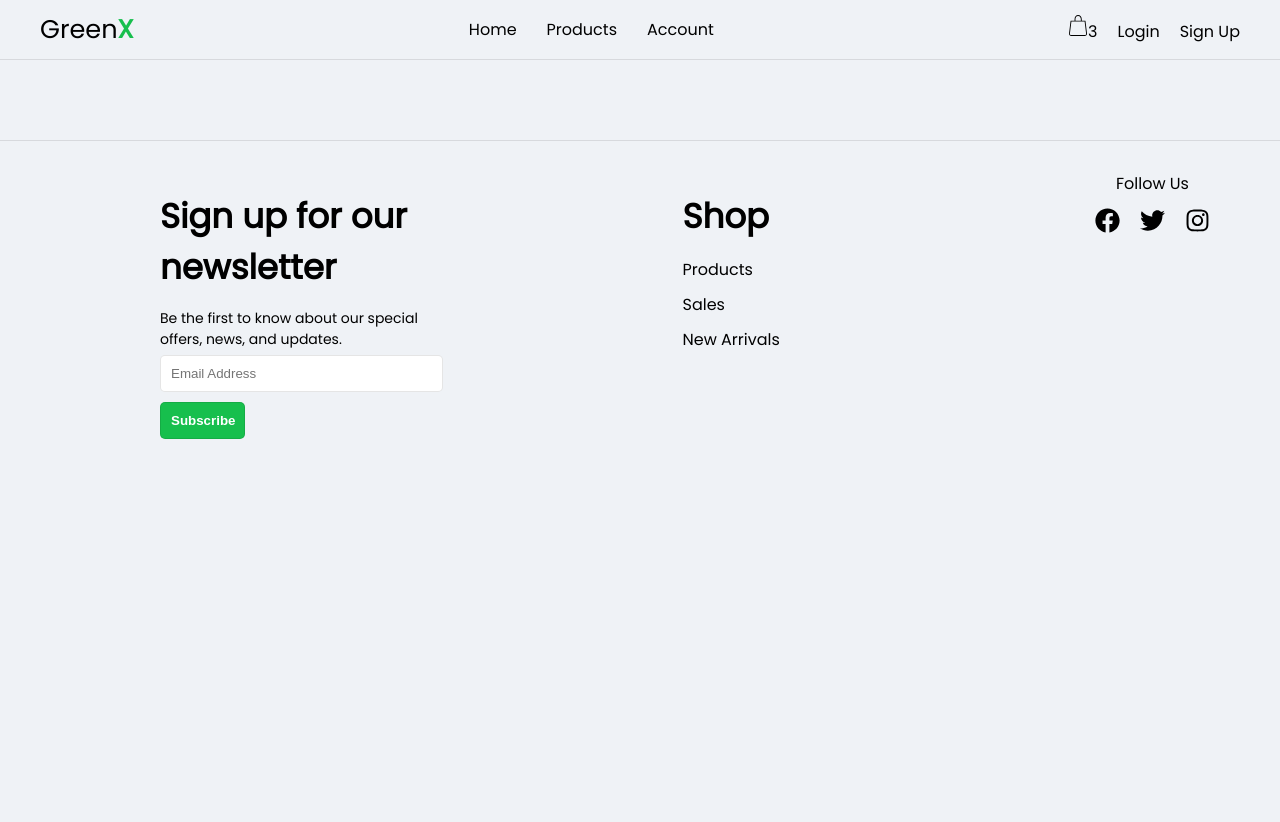
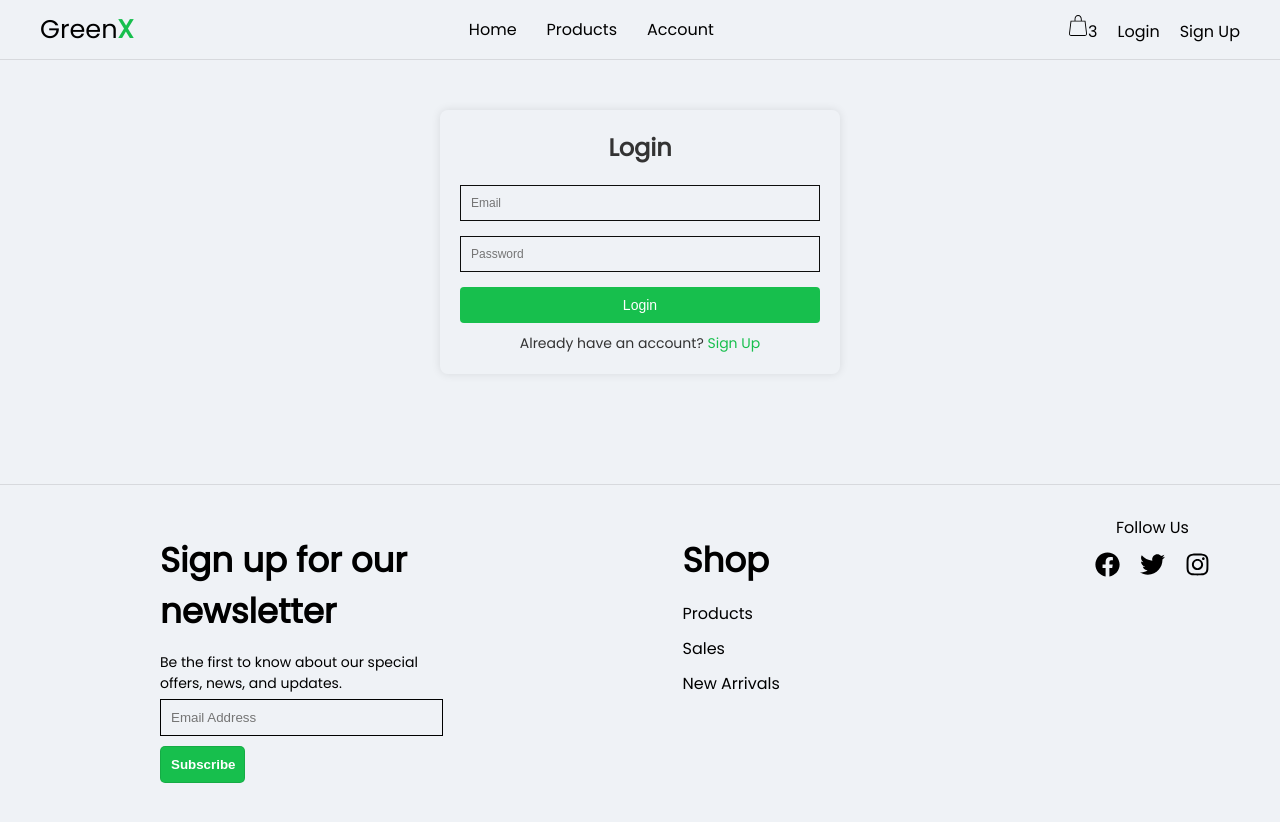
Before and after one commit to robynroby/e-Mkulima, a React (Vite) app in the folder frontend/: page /login in a window 1280 px wide. Shown: the top 822 px of the page. Before the commit the page ends 800 px from the top, so only its background shows below. Built offline with nearby package versions, Linux system fonts and the light colour scheme.

Commit message:
updated UI

```diff
--- a/frontend/src/App.jsx
+++ b/frontend/src/App.jsx
@@ -7,6 +7,8 @@ import Cart from './components/Cart'
 import SingleProductPage from './components/SingleProductPage';
 import HomePage from './components/HomePage';
 import CheckoutPage from './components/Checkout';
+import SignUp from './components/AccessControl/Signup';
+import Login from './components/AccessControl/Login';
 
 
 const App = () => {
@@ -21,6 +23,8 @@ const App = () => {
             <Route path="/products" element={<AllProducts />} />
             <Route path='/single-product' element={<SingleProductPage />} />
             <Route path='/checkout' element={<CheckoutPage />} />
+            <Route path="/signup" element={<SignUp />} />
+            <Route path="login" element={<Login />} />
           </Routes>
         </div>
         <Footer />
--- /dev/null
+++ b/frontend/src/components/AccessControl/AC.scss
@@ -0,0 +1,73 @@
+.signup-page {
+    display: flex;
+    justify-content: center;
+    align-items: center;
+    // height: 100vh;
+    background-color: #EFF2F6;
+    margin: 40px;
+}
+
+.signup-container {
+    // background-color: #fafafa;
+    padding: 20px;
+    border-radius: 8px;
+    box-shadow: 0 0 10px rgba(0, 0, 0, 0.1);
+    width: 100%;
+    max-width: 400px;
+
+    h2 {
+        text-align: center;
+        margin-bottom: 20px;
+        color: #333;
+    }
+
+    form {
+        display: flex;
+        flex-direction: column;
+
+        .form-group {
+            margin-bottom: 15px;
+
+            input {
+                width: 100%;
+                padding: 10px;
+                font-size: 12px;
+                border: 1px solid #0D0D0D;
+                background: none;
+                outline: none;
+                &:focus {
+                    border-color: #17bf4d;
+                }
+            }
+        }
+
+        button {
+            background-color: #17bf4d;
+            color: #fff;
+            padding: 10px;
+            border: none;
+            border-radius: 4px;
+            cursor: pointer;
+            font-size: 14px;
+
+            &:hover {
+                background-color: #14a643;
+            }
+        }
+
+        .redirect-text {
+            margin-top: 10px;
+            text-align: center;
+            font-size: 14px;
+            color: #333;
+
+            a{
+                color: #17bf4d;
+                text-decoration: none;
+                &:hover {
+                    text-decoration: underline;
+                }
+            }
+        }
+    }
+}
--- /dev/null
+++ b/frontend/src/components/AccessControl/Login.jsx
@@ -0,0 +1,31 @@
+import React from 'react';
+import './AC.scss';
+
+const Login = () => {
+    const handleLogin = (e) => {
+        e.preventDefault();
+        // Handle form submission logic here
+    };
+
+    return (
+        <div className="signup-page">
+            <div className="signup-container">
+                <h2>Login</h2>
+                <form onSubmit={handleLogin}>
+                    <div className="form-group">
+                        <input type="email" id="email" name="email" required placeholder='Email' />
+                    </div>
+                    <div className="form-group">
+                        <input type="password" id="password" name="password" required placeholder='Password' />
+                    </div>
+                    <button type="submit">Login</button>
+                    <div className="redirect-text">
+                        <p>Already have an account? <a href="/signup">Sign Up</a></p>
+                    </div>
+                </form>
+            </div>
+        </div>
+    );
+};
+
+export default Login;
--- /dev/null
+++ b/frontend/src/components/AccessControl/Signup.jsx
@@ -0,0 +1,37 @@
+import React from 'react';
+import './AC.scss';
+
+const SignUp = () => {
+    const handleSubmit = (e) => {
+        e.preventDefault();
+        // Handle form submission logic here
+    };
+
+    return (
+        <div className="signup-page">
+            <div className="signup-container">
+                <h2>Create an Account</h2>
+                <form onSubmit={handleSubmit}>
+                    <div className="form-group">
+                        <input type="text" id="firstName" name="firstName" required placeholder='Firstname' />
+                    </div>
+                    <div className="form-group">
+                        <input type="text" id="lastName" name="lastName" required placeholder='Lastname' />
+                    </div>
+                    <div className="form-group">
+                        <input type="email" id="email" name="email" required placeholder='Email' />
+                    </div>
+                    <div className="form-group">
+                        <input type="password" id="password" name="password" required placeholder='Password' />
+                    </div>
+                    <button type="submit">Sign Up</button>
+                    <div className="redirect-text">
+                        <p>Already have an account? <a href="/login">Login</a></p>
+                    </div>
+                </form>
+            </div>
+        </div>
+    );
+};
+
+export default SignUp;
--- a/frontend/src/components/Cart.scss
+++ b/frontend/src/components/Cart.scss
@@ -1,7 +1,7 @@
 .cart {
     display: flex;
     justify-content: space-between;
-    padding: 20px;
+    // padding: 20px 60px;
 
     .cart-items {
         flex: 2;
--- a/frontend/src/components/Checkout.jsx
+++ b/frontend/src/components/Checkout.jsx
@@ -77,7 +77,7 @@ const CheckoutPage = () => {
                 <hr className="separator-line" />
                 <div className="total">
                     <div className="total-text">Total</div>
-                    <div className="total-price">Ksh{calculateTotal()}</div>
+                    <div className="total-price">Ksh {calculateTotal()}</div>
                 </div>
             </div>
         </div>
--- a/frontend/src/components/Checkout.scss
+++ b/frontend/src/components/Checkout.scss
@@ -92,7 +92,6 @@
 
                 .seller {
                     font-size: 14px;
-                    margin-bottom: 10px;
                 }
 
                 .remove-button {
@@ -115,7 +114,6 @@
         .total {
             display: flex;
             justify-content: space-between;
-            padding: 0 20px;
             font-size: 14px;
             color: #0D0D0D;
             font-weight: bold;
--- a/frontend/src/components/Footer.scss
+++ b/frontend/src/components/Footer.scss
@@ -16,8 +16,8 @@
                 width: 100%;
                 padding: 10px;
                 margin-bottom: 10px;
-                border: 1px solid rgba(0, 0, 0, .1);
-                border-radius: 5px;
+                border: 1px solid rgba(0, 0, 0,1);
+                background: none;
                 outline: none;
 
                 &:focus {
```
Also changed, not shown: 1 other file (tests, documents, lock files or other folders).
